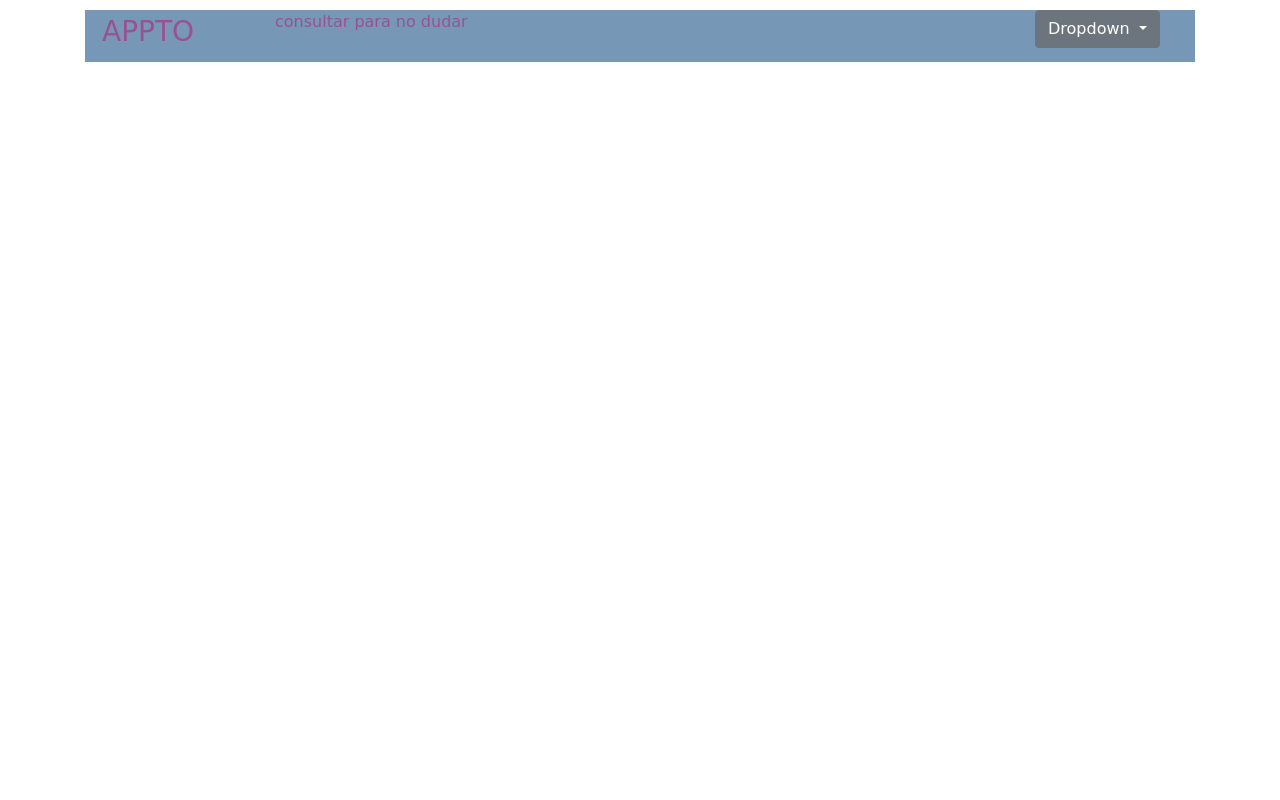
After one commit to adriancolman/medicina-compatible, a PHP site: page /home.php in a window 1280 px wide. The commit adds this page. Run offline with PHP 8.4, Linux system fonts and the light colour scheme; some libraries are stand-ins or nearby versions.

Commit message:
tablas y conexion

```diff
--- /dev/null
+++ b/TABLAS.sql
@@ -0,0 +1,6 @@
+CREATE TABLE IF NOT EXISTS Usuarios(
+    UsuarioId INT AUTO_INCREMENT,
+    Username VARCHAR(20) NOT NULL UNIQUE,
+    Password VARCHAR(255) NOT NULL,
+    PRIMARY KEY(UsuarioId)
+);
--- /dev/null
+++ b/acciones/conexion.php
@@ -0,0 +1,11 @@
+<?php
+$hostname = "localhost";
+$dbusername = "root";
+$dbpassword = "";
+$db = "appto";
+
+$conexion = mysqli_connect($hostname, $dbusername, $dbpassword, $db);
+if (!$conexion) {
+    die("Database connection failed: ");
+}
+?>
--- /dev/null
+++ b/home.php
@@ -0,0 +1,66 @@
+<?php
+require("acciones/conexion.php");
+
+session_start();
+?>
+
+<!DOCTYPE htmal>
+<html lang="en">
+<head>
+    <meta charset="UTF-8">
+    <meta name="viewport" content="width=device-width, initial-scale=1.0">
+    <meta http-equiv="X-UA-Compatible" content="ie=edge">
+    <title>Appto</title>
+    <link rel="stylesheet" href="https://stackpath.bootstrapcdn.com/bootstrap/4.3.1/css/bootstrap.min.css"
+        integrity="sha384-ggOyR0iXCbMQv3Xipma34MD+dH/1fQ784/j6cY/iJTQUOhcWr7x9JvoRxT2MZw1T" crossorigin="anonymous">
+    <link rel="stylesheet" href="materna.css">
+    <link rel="stylesheet" href="https://use.fontawesome.com/releases/v5.8.2/css/all.css" integrity="sha384-oS3vJWv+0UjzBfQzYUhtDYW+Pj2yciDJxpsK1OYPAYjqT085Qq/1cq5FLXAZQ7Ay" crossorigin="anonymous">
+
+</head>
+    <body>
+        <div class="container" style="margin-top:10px">
+            <header>
+            <div class="row">
+                <div class="col-2">
+                   <div class="logo">
+                       <h3>APPTO
+
+
+                       </h3>
+
+
+
+
+                    </div>
+                    <div class="nombre-usuario" id=nombre-usuario>
+                     </div>
+
+                </div>
+                <div class="col-3">
+                    <span> consultar para no dudar  </span>
+                </div>
+                <div class="offset-5 col-2">
+                    <div class="dropdown open" >
+                         <button class="btn btn-secondary dropdown-toggle" type="button" id="dropdownMenu3" data-toggle="dropdown" aria-haspopup="true" aria-expanded="false">
+                                                 Dropdown
+                                 </button>
+                                                     <div class="dropdown-menu">
+                                 <h6 class="dropdown-header">Dropdown header</h6>
+                            <a class="dropdown-item" href="#!">Action</a>
+                           <a class="dropdown-item" href="#!">Another action</a>
+                           </div>
+                            </div>
+                </div>
+
+            </div>
+
+
+            </header>
+
+        </div>
+            <script src="https://code.jquery.com/jquery-3.3.1.slim.min.js" integrity="sha384-q8i/X+965DzO0rT7abK41JStQIAqVgRVzpbzo5smXKp4YfRvH+8abtTE1Pi6jizo" crossorigin="anonymous"></script>
+            <script src="https://cdnjs.cloudflare.com/ajax/libs/popper.js/1.14.7/umd/popper.min.js" integrity="sha384-UO2eT0CpHqdSJQ6hJty5KVphtPhzWj9WO1clHTMGa3JDZwrnQq4sF86dIHNDz0W1" crossorigin="anonymous"></script>
+            <script src="https://stackpath.bootstrapcdn.com/bootstrap/4.3.1/js/bootstrap.min.js" integrity="sha384-JjSmVgyd0p3pXB1rRibZUAYoIIy6OrQ6VrjIEaFf/nJGzIxFDsf4x0xIM+B07jRM" crossorigin="anonymous"></script>
+
+    </body>
+</html>
--- a/login.php
+++ b/login.php
@@ -55,7 +55,9 @@
                 </div>
             </div>
         </div>
-        <script src="https://code.jquery.com/jquery-3.3.1.slim.min.js" integrity="sha384-q8i/X+965DzO0rT7abK41JStQIAqVgRVzpbzo5smXKp4YfRvH+8abtTE1Pi6jizo" crossorigin="anonymous"></script>
+
+        <a href="home.php">ir a home</a>
+            <script src="https://code.jquery.com/jquery-3.3.1.slim.min.js" integrity="sha384-q8i/X+965DzO0rT7abK41JStQIAqVgRVzpbzo5smXKp4YfRvH+8abtTE1Pi6jizo" crossorigin="anonymous"></script>
             <script src="https://cdnjs.cloudflare.com/ajax/libs/popper.js/1.14.7/umd/popper.min.js" integrity="sha384-UO2eT0CpHqdSJQ6hJty5KVphtPhzWj9WO1clHTMGa3JDZwrnQq4sF86dIHNDz0W1" crossorigin="anonymous"></script>
             <script src="https://stackpath.bootstrapcdn.com/bootstrap/4.3.1/js/bootstrap.min.js" integrity="sha384-JjSmVgyd0p3pXB1rRibZUAYoIIy6OrQ6VrjIEaFf/nJGzIxFDsf4x0xIM+B07jRM" crossorigin="anonymous"></script>
     </body>
--- a/materna.css
+++ b/materna.css
@@ -13,3 +13,18 @@ text-align: center;
 .form-group{
     color: #9B5094;
 }
+
+header{
+   background-color: #7697B6;
+   font-family:'Amatic SC', cursive;
+   color: #9B5094;
+   margin: 0%auto;
+   display: flexbox;
+
+
+}
+
+.logo{
+    margin-left: 12px;
+    padding: 5px;;
+}
```
Also changed, not shown: index.php (+6 -13 lines).
